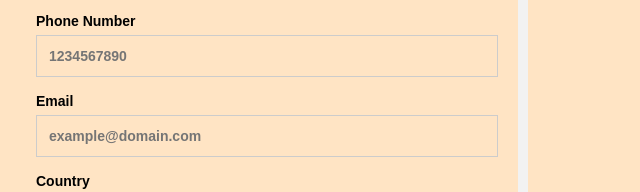
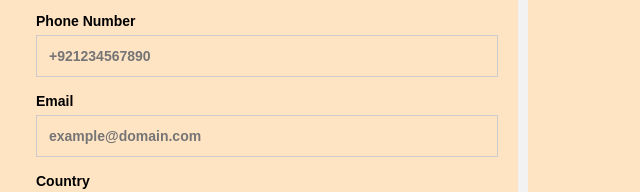
Before and after one commit to umairansari92/My-Web-Page, a plain HTML site: page contact.html in a window 1280 px wide. Shown: the part 1295-1487 px from the top of the page, 624-1264 px from the left. Drawn offline with Linux system fonts and the light colour scheme; a web font is replaced by a local one.

Commit message:
Update contact.html

```diff
--- a/contact.html
+++ b/contact.html
@@ -87,7 +87,7 @@
                     <input type="text" id="lname" name="lastname" placeholder="Your last name.." required>
 
                     <label for="phone">Phone Number</label>
-                    <input type="tel" id="phone" name="phone" pattern="[0-9]" placeholder="1234567890" required>
+                    <input type="tel" id="phone" name="phone" placeholder="+921234567890" required>
 
                     <label for="email">Email</label>
                     <input type="email" id="email" name="email" placeholder="example@domain.com" required>
```
